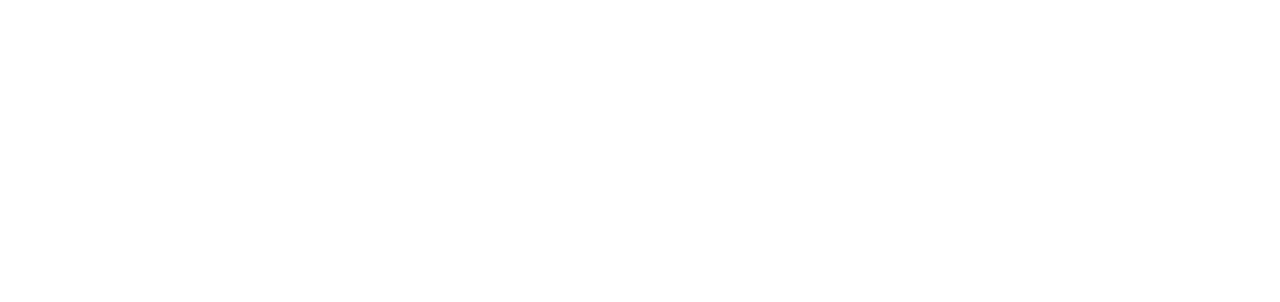
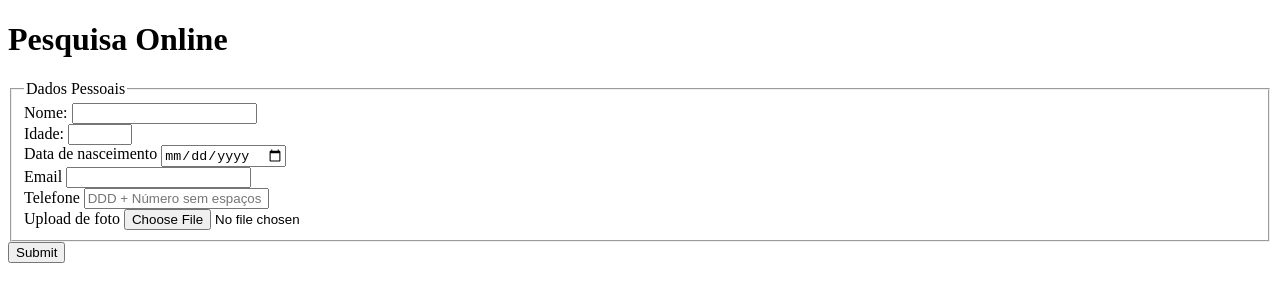
Before and after one commit to LucasGuimaraesf/formacao-react, a plain HTML site: page formularios_SEO_acessibilidade/index.html in a window 1280 px wide. Drawn offline with Linux system fonts and the light colour scheme.

Commit message:
Cria sessão de dados pessoais

```diff
--- a/formularios_SEO_acessibilidade/index.html
+++ b/formularios_SEO_acessibilidade/index.html
@@ -8,6 +8,52 @@
 
 </head>
 <body>
+    <header>
+        <h1>Pesquisa Online</h1>
+
+    </header>
+    <section>
+        <form action="" method="get">
+            <!--A tag fieldset faz um agrupamento de campos que estão relacionados-->
+            <fieldset>
+                <legend>Dados Pessoais</legend>
+
+            <label for="userName">Nome:</label>
+            <input type="text" name="userName" required> <!--O require torna o campo obrigatório-->
+
+            <br>
+
+            <label for="age">Idade:</label>
+            <input type="number" name="age" min="12" max="100"> <!--o min e max define o range-->
+
+            <br>
+
+            <label for="bithDate">Data de nasceimento</label>
+            <input type="date" name="birthDate" required>
+
+            <br>
+
+            <label for="userEmail">Email</label>
+            <input type="email" name="userEmail" required>
+
+            <br>
+
+            <!--Uso do pattern: []-> os números, {}-> a quatidade de numeros-->
+            <label for="userNumberPhone">Telefone</label>
+            <input type="tel" name="userNumberPhone" pattern="[0-9]{11}" placeholder="DDD + Número sem espaços ou hífens">
+
+            <br>
+
+            <!--Upload de fotos-->
+            <!--O formato "accept="image/*" aceita qualquer formato de imagem-->
+            <label for="userImage">Upload de foto</label>
+            <input type="file" accept="image/*" name="userImage">
+
+            </fieldset>
+
+            <input type="submit">
+        </form>
+    </section>
 
 </body>
 </html>
```
Also changed, not shown: formularios_SEO_acessibilidade/css/style.css (added).
